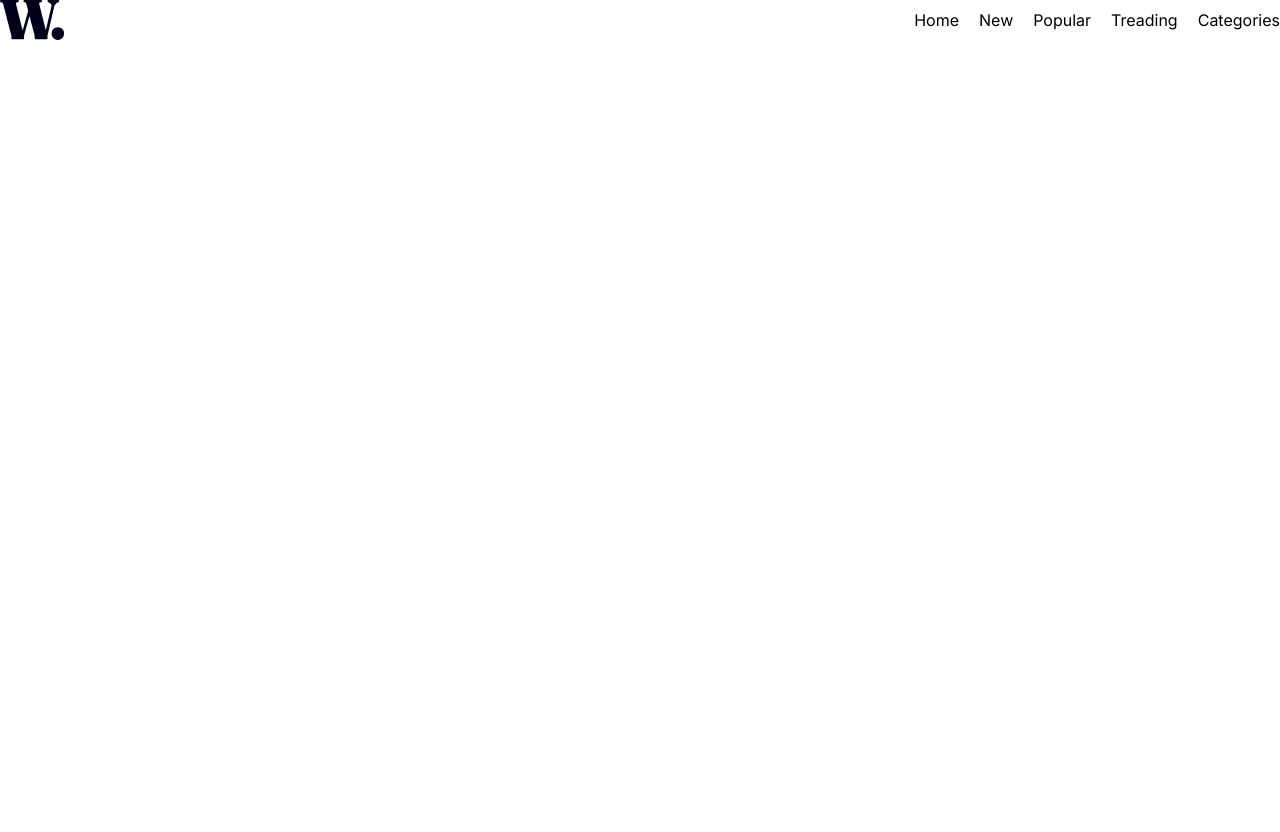
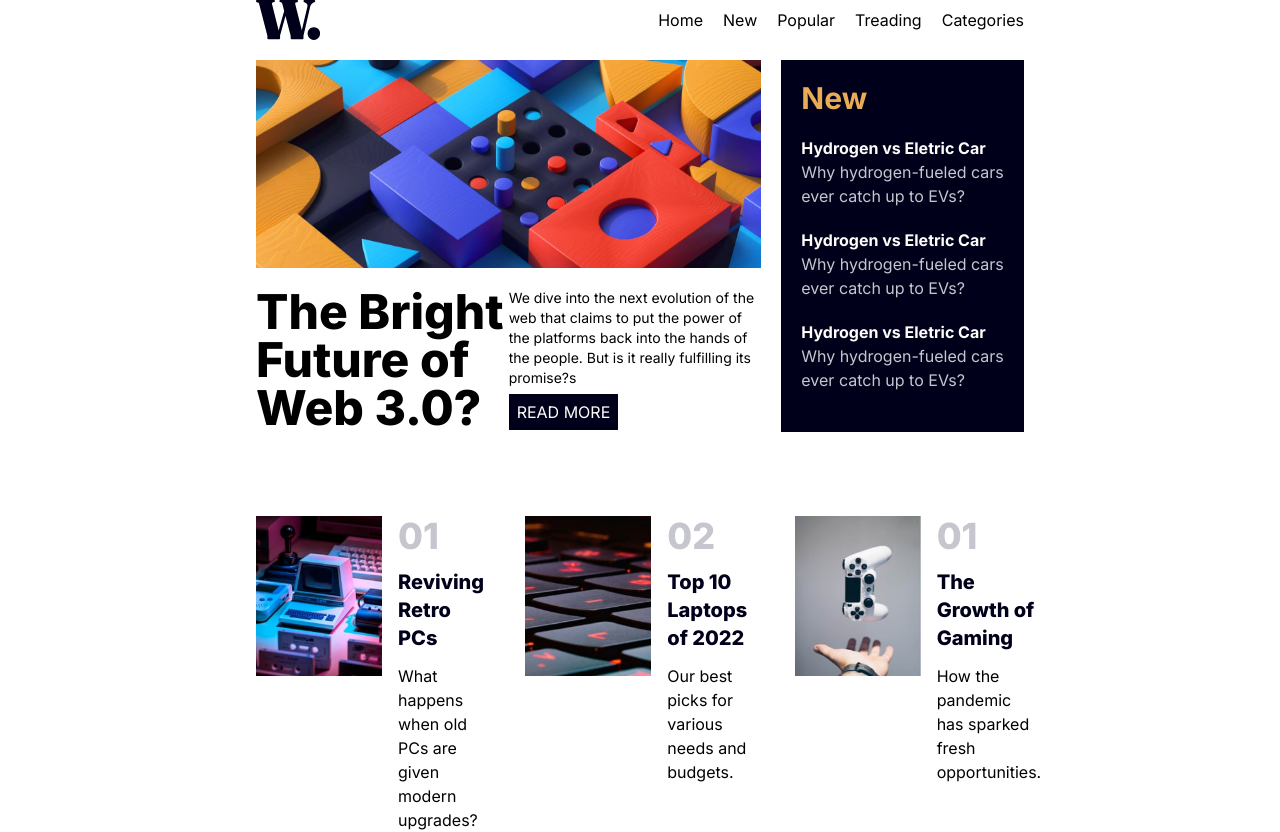
Before and after one commit to Luscarvalho/hackaton-ufam, a React (Vite) app: page / in a window 1280 px wide. Before the commit the page ends 800 px from the top, so only its background shows below. Built offline with nearby package versions, Linux system fonts and the light colour scheme.

Commit message:
Componentes ajustados e unidos

```diff
--- a/src/App.tsx
+++ b/src/App.tsx
@@ -1,9 +1,17 @@
+import BottonContent from "./components/botton-content";
 import NavBar from "./components/navbar";
+import PrincipalContent from "./components/principal-content";
+import SideContent from "./components/side-content";
 
 function App() {
   return (
-    <div className="">
+    <div className="w-3/5 m-auto grid grid-cols-3 gap-5">
       <NavBar />
+      <div className="grid grid-cols-3 col-span-3 gap-5 mb-16">
+        <PrincipalContent />
+        <SideContent />
+      </div>
+      <BottonContent />
     </div>
   );
 }
--- a/src/components/botton-content/index.tsx
+++ b/src/components/botton-content/index.tsx
@@ -1,16 +1,20 @@
-import RetroImg from "../../assets/images/image-retro-pcs.jpg"
-import LaptopImg from "../../assets/images/image-top-laptops.jpg"
-import GamingImg from "../../assets/images/image-gaming-growth.jpg"
+import RetroImg from "../../assets/images/image-retro-pcs.jpg";
+import LaptopImg from "../../assets/images/image-top-laptops.jpg";
+import GamingImg from "../../assets/images/image-gaming-growth.jpg";
 
 export default function BottonContent() {
   return (
-        <>
-            <div className="flex justify-center gap-10">
+    <section className="flex justify-between gap-10 col-span-3">
       <div className="flex gap-4 w-96">
         <img src={RetroImg} alt="pc retro" className="h-40" />
         <div className="flex flex-col gap-3">
           <span className="text-4xl font-extrabold text-grayish-blue">01</span>
-                        <h4 className="text-very-dark-blue text-xl font-extrabold hover:text-soft-red">Reviving Retro PCs</h4>
+          <a
+            href="#"
+            className="text-very-dark-blue text-xl font-extrabold hover:text-soft-red"
+          >
+            Reviving Retro PCs
+          </a>
           <p>What happens when old PCs are given modern upgrades?</p>
         </div>
       </div>
@@ -18,7 +22,12 @@ export default function BottonContent() {
         <img src={LaptopImg} alt="laptop" className="h-40" />
         <div className="flex flex-col gap-3">
           <span className="text-4xl font-extrabold text-grayish-blue">02</span>
-                        <h4 className="text-very-dark-blue text-xl font-extrabold hover:text-soft-red">Top 10 Laptops of 2022</h4>
+          <a
+            href="#"
+            className="text-very-dark-blue text-xl font-extrabold hover:text-soft-red"
+          >
+            Top 10 Laptops of 2022
+          </a>
           <p>Our best picks for various needs and budgets.</p>
         </div>
       </div>
@@ -26,11 +35,15 @@ export default function BottonContent() {
         <img src={GamingImg} alt="controle playstation" className="h-40" />
         <div className="flex flex-col gap-3">
           <span className="text-4xl font-extrabold text-grayish-blue">01</span>
-                        <h4 className="text-very-dark-blue text-xl font-extrabold hover:text-soft-red">The Growth of Gaming</h4>
+          <a
+            href="#"
+            className="text-very-dark-blue text-xl font-extrabold hover:text-soft-red"
+          >
+            The Growth of Gaming
+          </a>
           <p>How the pandemic has sparked fresh opportunities.</p>
         </div>
       </div>
-            </div>
-        </>
-    )
+    </section>
+  );
 }
--- a/src/components/navbar/index.tsx
+++ b/src/components/navbar/index.tsx
@@ -2,7 +2,7 @@ import LogoImage from "../../assets/images/logo.svg";
 
 export default function NavBar() {
   return (
-    <nav className="flex justify-between items-center bg-slate-200">
+    <nav className="flex justify-between items-center bg-slate-200 col-span-3">
       <img src={LogoImage} alt="Logo" />
       <ul className="flex gap-5">
         <a href="#" className="hover:text-soft-red">
--- a/src/components/principal-content/index.tsx
+++ b/src/components/principal-content/index.tsx
@@ -1,20 +1,28 @@
-import PrincipalImg from "../../assets/images/image-web-3-desktop.jpg"
+import PrincipalImg from "../../assets/images/image-web-3-desktop.jpg";
 
 export default function PrincipalContent() {
-    return (
-        <>
-            <div className="flex flex-wrap">
-                <img className="mb-7" src={PrincipalImg} alt="imagen principal" />
-                <div className="w-1/2">
-                    <h1 className="font-bold text-3xl">The Bright Future of Web 3.0?</h1>
-                </div>
-                <div className="w-1/2 flex flex-col gap-5">
-                    <p> We dive into the next evolution of the web that claims to put the power of the platforms back into the hands of the people. But is it really fulfilling its promise?s</p>
-                    <div>
-                        <a className="p-2 ps-6 pe-6 text-off-white bg-very-dark-blue hover:bg-soft-red">READ MORE</a>
-                    </div>
-                </div>
-            </div>
-        </>
-    )
+  return (
+    <section className="col-span-2 flex flex-wrap gap-y-5">
+      <img src={PrincipalImg} alt="Imagen Principal" />
+      <div className="w-1/2">
+        <h1 className="font-extrabold text-5xl">
+          The Bright Future of Web 3.0?
+        </h1>
+      </div>
+      <div className="w-1/2">
+        <p className="text-sm mb-3">
+          We dive into the next evolution of the web that claims to put the
+          power of the platforms back into the hands of the people. But is it
+          really fulfilling its promise?s
+        </p>
+
+        <a
+          href="#"
+          className="p-2 text-off-white bg-very-dark-blue hover:bg-soft-red"
+        >
+          READ MORE
+        </a>
+      </div>
+    </section>
+  );
 }
--- a/src/components/side-content/index.tsx
+++ b/src/components/side-content/index.tsx
@@ -1,6 +1,6 @@
 export default function SideContent() {
   return (
-    <aside className="text-off-white w-2/5 flex flex-col gap-5 p-5 bg-very-dark-blue">
+    <aside className="text-off-white flex flex-col gap-5 p-5 bg-very-dark-blue">
       <h1 className="text-3xl font-bold text-soft-orange">New</h1>
       <div>
         <a className="font-bold hover:text-soft-orange" href="#">
```
Lines whose indentation alone changed are shown as unchanged.
